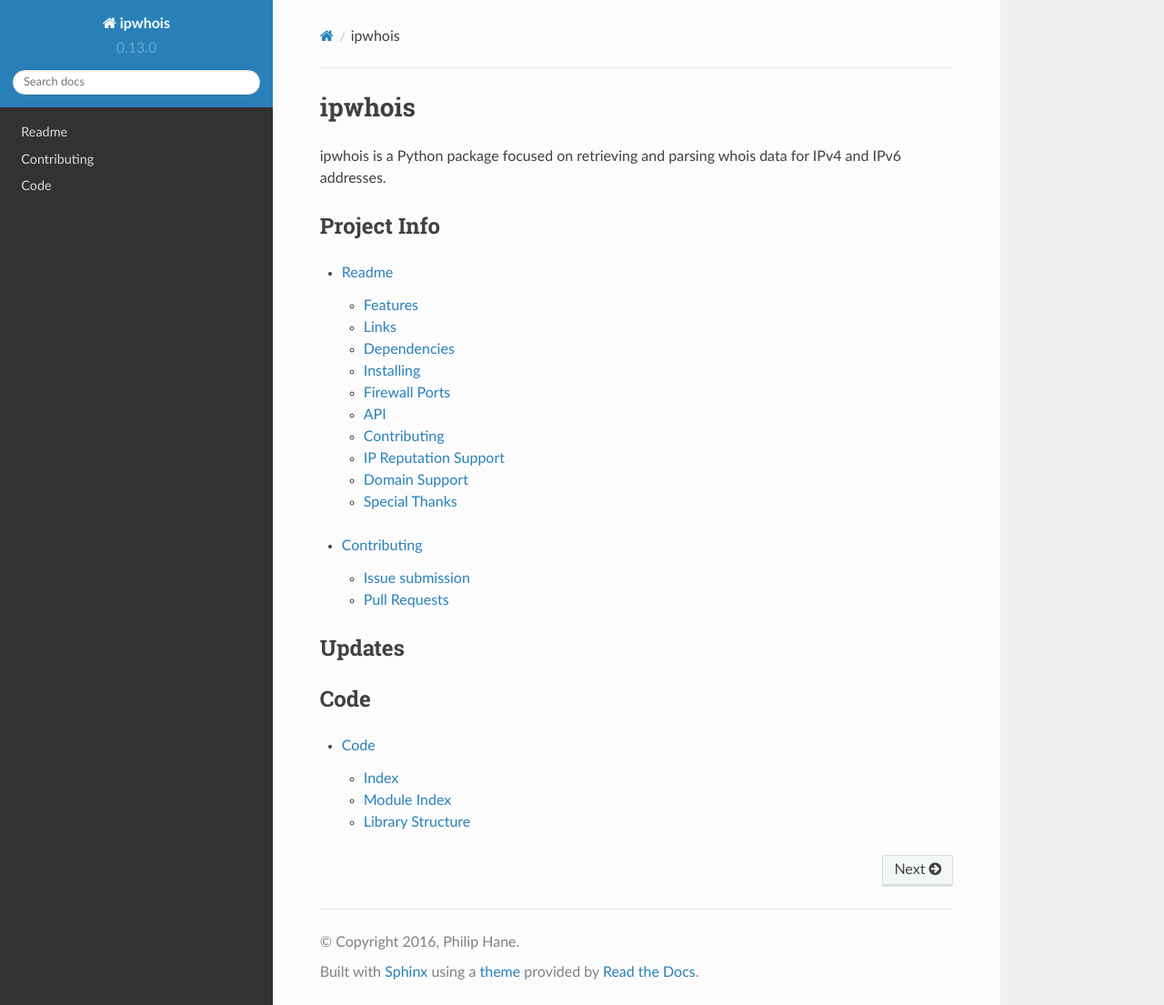
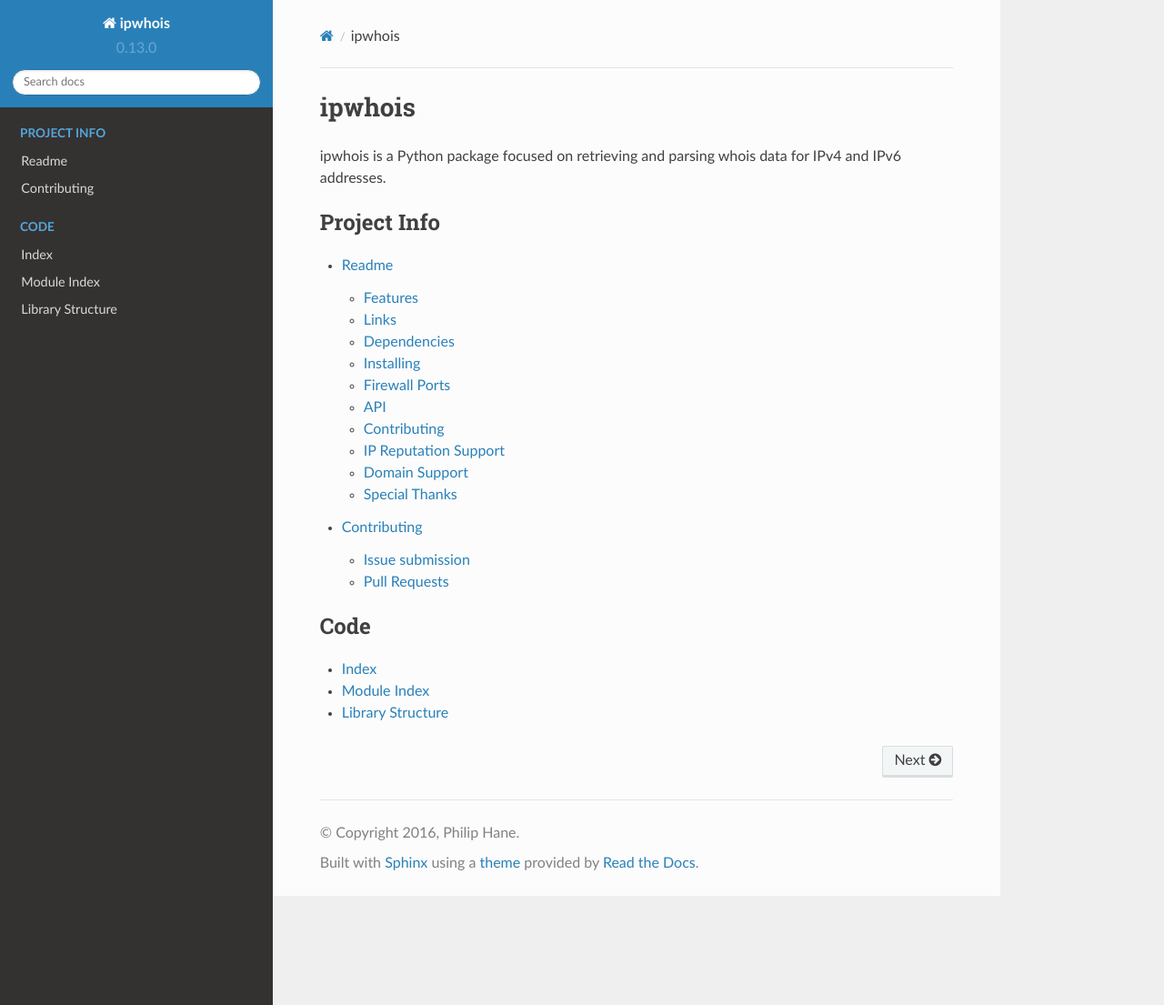
Before and after one commit to secynic/ipwhois, a Sphinx documentation site: the page built from ipwhois/docs/source/index.rst, in a window 1280 px wide and 1105 px high. Shown: the whole window at 91% size. Built offline with Sphinx 7.4.7 and the Read the Docs theme 2.0.0, drawn with Linux system fonts in a browser that asks for light colours; pages that are not in the unit, such as notebooks, are missing from menus.

Commit message:
New menu structure (#123)

```diff
--- a/ipwhois/docs/source/index.rst
+++ b/ipwhois/docs/source/index.rst
@@ -5,61 +5,28 @@
 ipwhois is a Python package focused on retrieving and parsing whois data
 for IPv4 and IPv6 addresses.
 
-Project Info
-============
-
 .. toctree::
+   :caption: Project Info
    :maxdepth: 2
 
    Readme <README>
+   Contributing <CONTRIBUTING>
+   License <LICENSE>
+   Changes <CHANGES>
+   Changes (Archive) <CHANGES.old>
 
 .. toctree::
+   :caption: API Documentation
    :maxdepth: 2
 
-   RDAP API (Recommended) <RDAP>
-
-.. toctree::
-   :maxdepth: 2
-
-   Legacy Whois API <WHOIS>
-
-.. toctree::
-   :maxdepth: 2
-
-   Utilities API <UTILS>
-
-.. toctree::
-   :maxdepth: 2
-
+   RDAP (Recommended) <RDAP>
+   Legacy Whois <WHOIS>
+   Utilities <UTILS>
    CLI <CLI>
 
 .. toctree::
-   :maxdepth: 2
+   :caption: Code
 
-   Contributing <CONTRIBUTING>
-
-.. toctree::
-   :maxdepth: 2
-
-   LICENSE
-
-Updates
-=======
-
-.. toctree::
-   :maxdepth: 2
-
-   CHANGES
-
-.. toctree::
-   :maxdepth: 1
-
-   CHANGES.old
-
-Code
-====
-
-.. toctree::
-   :maxdepth: 2
-
-   Code <code>
+   Index <https://secynic.github.io/ipwhois/genindex.html>
+   Module Index <https://secynic.github.io/ipwhois/py-modindex.html>
+   ipwhois
```
Also changed, not shown: ipwhois/docs/source/code.rst (deleted, +0 -12 lines).
